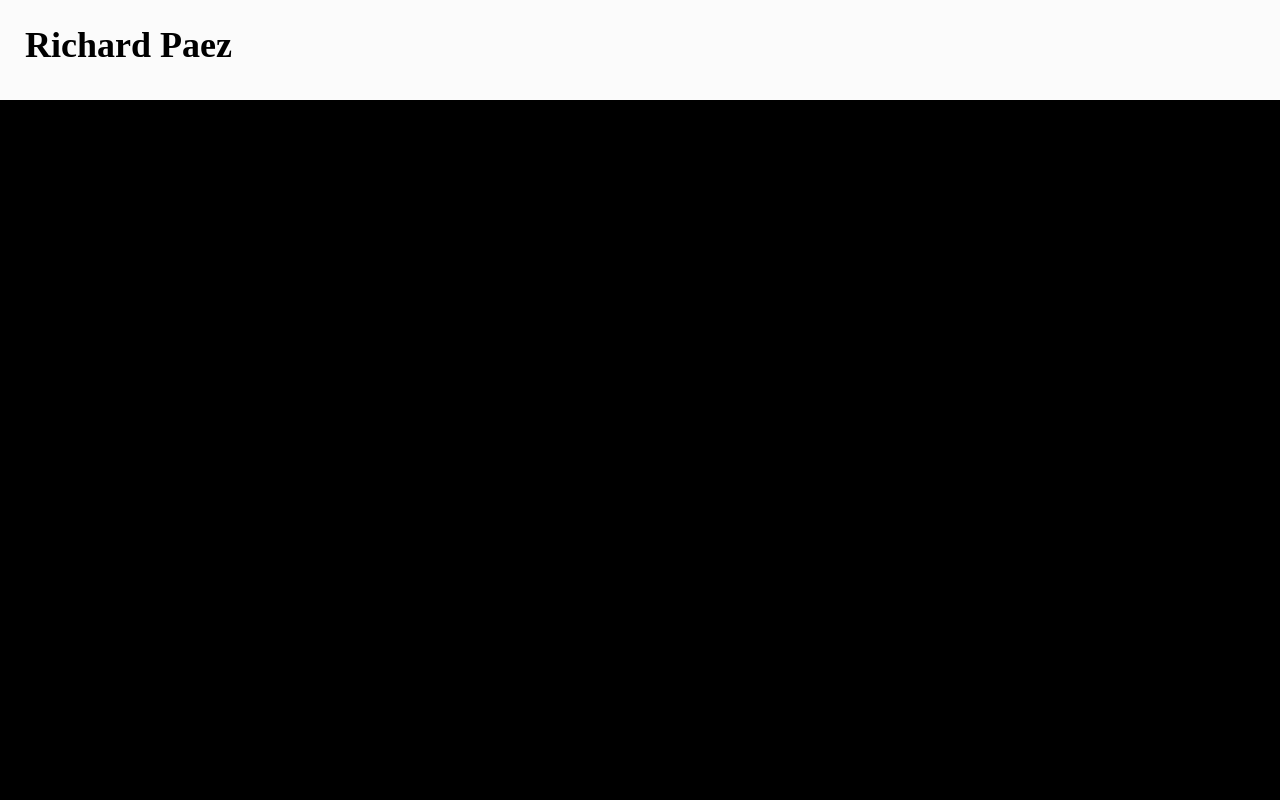
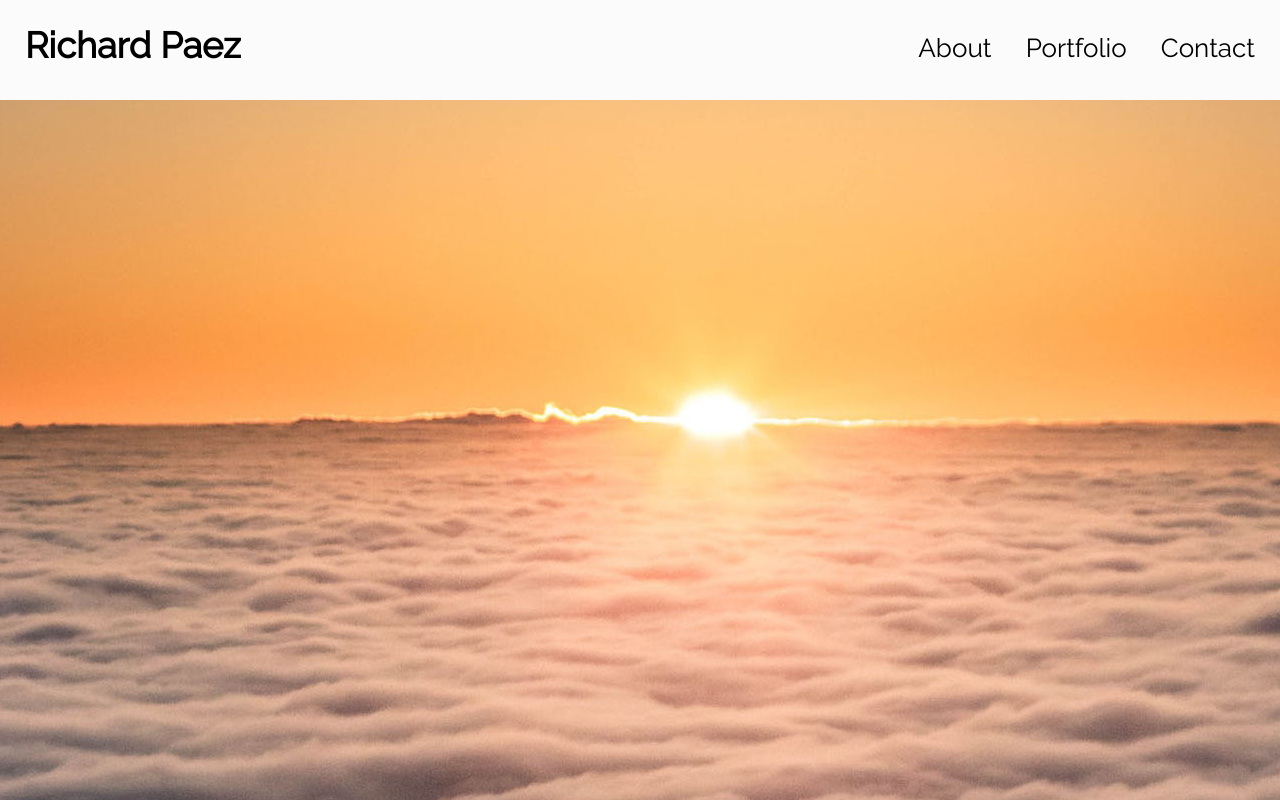
Before and after one commit to RPaez09/rpaez09.github.io, a plain HTML site: page index.html in a window 1280 px wide. Drawn offline with Linux system fonts and the light colour scheme.

Commit message:
Changes to navbar, jumbotron added with background image

```diff
--- a/assets/css/style.css
+++ b/assets/css/style.css
@@ -1,5 +1,6 @@
 body {
     background-color: #000000;
+    font-family: 'Raleway', sans-serif;
 }
 
 .navbar {
@@ -12,8 +13,26 @@ body {
     font-size: 36px;
     font-weight: bold;
     line-height: 60px;
+    display: inline-block
 }
 
 .navbar .linkbar {
     float: right;
 }
+
+.navbar .linkbar li {
+    display: inline-block;
+    font-size: 26px;
+    margin: 20px 15px;
+}
+
+.navbar .linkbar li:last-child {
+    margin-right: 0;
+}
+
+.jumbotron {
+    height: 700px;
+    background-image: url("../images/main-bg.jpg");
+    background-position: -190px -230px;
+    background-repeat: no-repeat;
+}
--- a/index.html
+++ b/index.html
@@ -9,6 +9,7 @@
     <meta http-equiv="X-UA-Compatible" content="ie=edge">
 
     <!-- links -->
+    <link rel="stylesheet" href="https://fonts.googleapis.com/css?family=Raleway">
     <link rel="stylesheet" href="assets/css/reset.css">
     <link rel="stylesheet" href="assets/css/style.css">
 </head>
@@ -16,9 +17,15 @@
 
 <div class="navbar">
     <h2 class="logo">Richard Paez</h2>
-    <div class="linkbar">
+    <ul class="linkbar">
+        <li>About</li>
+        <li>Portfolio</li>
+        <li>Contact</li>
+    </ul>
+</div>
 
-    </div>
+<div class="jumbotron">
+
 </div>
 
 </body>
```
Also changed, not shown: assets/images/main-bg.jpg (added).
